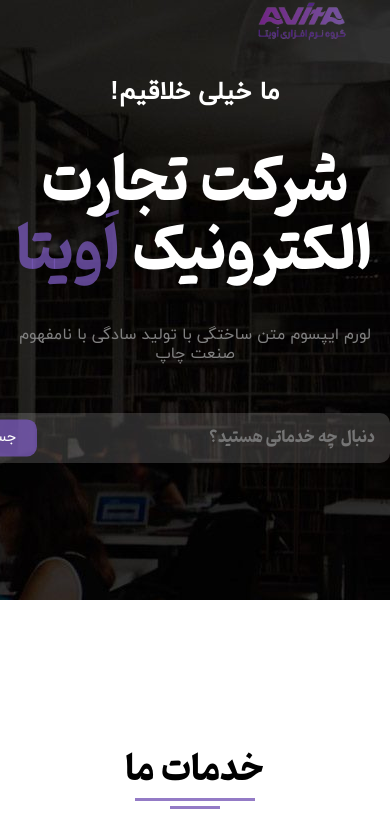
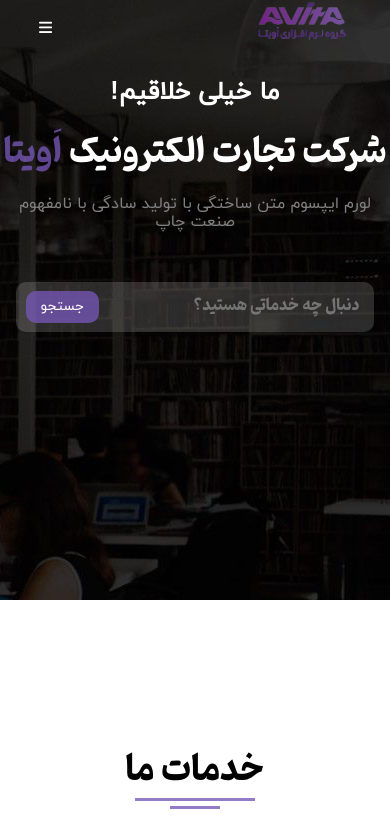
Before and after one commit to M-ImanBahmani/avita-website, a plain HTML site: page index.html in a window 390 px wide. Shown: the top 837 px of the page. Drawn offline with Linux system fonts and the light colour scheme.

Commit message:
Add files via upload

```diff
--- a/css/responsive-style.css
+++ b/css/responsive-style.css
@@ -39,7 +39,8 @@
     margin-top: 20px;
   }
 
-    .top-navigation li a:link, .top-navigation li a:visited {
+  .top-navigation li a:link,
+  .top-navigation li a:visited {
     font-size: 15px;
   }
 
@@ -51,8 +52,13 @@
     height: 3px;
   }
 
-    form[action="#"] input {
-        width: 450px;
+  form[action="#"] span {
+    width: 80%;
+    max-width: 450px;
+  }
+
+  form[action="#"] span input {
+    width: 100%;
     min-height: 50px;
   }
 
@@ -91,7 +97,10 @@
     row-gap: 20px;
   }
 
-    .application, .quick-access, .right-footer, .left-footer {
+  .application,
+  .quick-access,
+  .right-footer,
+  .left-footer {
     flex-basis: 48%;
   }
 
@@ -114,6 +123,14 @@
     display: none;
   }
 
+  .top-navigation ul li:last-child {
+    display: block;
+  }
+
+  .top-navigation ul li:last-child a::after {
+    display: none;
+  }
+
   .search-wrapper {
     margin-top: 30px;
   }
@@ -122,9 +139,14 @@
     flex-basis: 100%;
   }
 
+  form[action="#"] span {
+    width: 90%;
+    max-width: 500px;
+  }
+
   form[action="#"] span input {
     min-height: 50px;
-        width: 530px;
+    width: 100%;
   }
 
   form[action="#"] span label {
@@ -160,7 +182,10 @@
     row-gap: 20px;
   }
 
-    .application, .quick-access, .right-footer, .left-footer {
+  .application,
+  .quick-access,
+  .right-footer,
+  .left-footer {
     flex-basis: 47%;
   }
 
@@ -175,23 +200,48 @@
 }
 
 @media screen and (max-width: 576px) {
+  .menu-2 {
+    flex-direction: column;
+    align-items: center;
+  }
+
+  .right-menu-2,
+  .left-menu-2 {
+    width: 100%;
+    display: flex;
+    flex-direction: column;
+    align-items: center;
+  }
+
   .content-menu {
-        width: 200px;
+    width: 90%;
+    max-width: 320px;
   }
 
   .search-wrapper h1 {
-        font-size: 60px;
+    font-size: 34px;
+  }
+
+  form[action="#"] span {
+    width: 92%;
   }
 
   form[action="#"] span input {
-        width: 450px;
+    width: 100%;
+    padding: 10px 15px 10px 95px;
+  }
+
+  form[action="#"] span label {
+    padding: 8px 15px;
+    font-size: 14px;
   }
 
   #comment-people {
     flex-wrap: wrap;
   }
 
-    #comment-right-coll, #comment-left-coll {
+  #comment-right-coll,
+  #comment-left-coll {
     flex-basis: 100%;
   }
 
@@ -210,7 +260,7 @@
   }
 
   .team-wrapper article {
-        flex-basis: 100%
+    flex-basis: 100%;
   }
 
   #contact-us {
@@ -226,7 +276,10 @@
     margin-bottom: 100px;
   }
 
-    .application, .quick-access, .right-footer, .left-footer {
+  .application,
+  .quick-access,
+  .right-footer,
+  .left-footer {
     flex-basis: 100%;
   }
 
```
Lines whose indentation alone changed are shown as unchanged.
